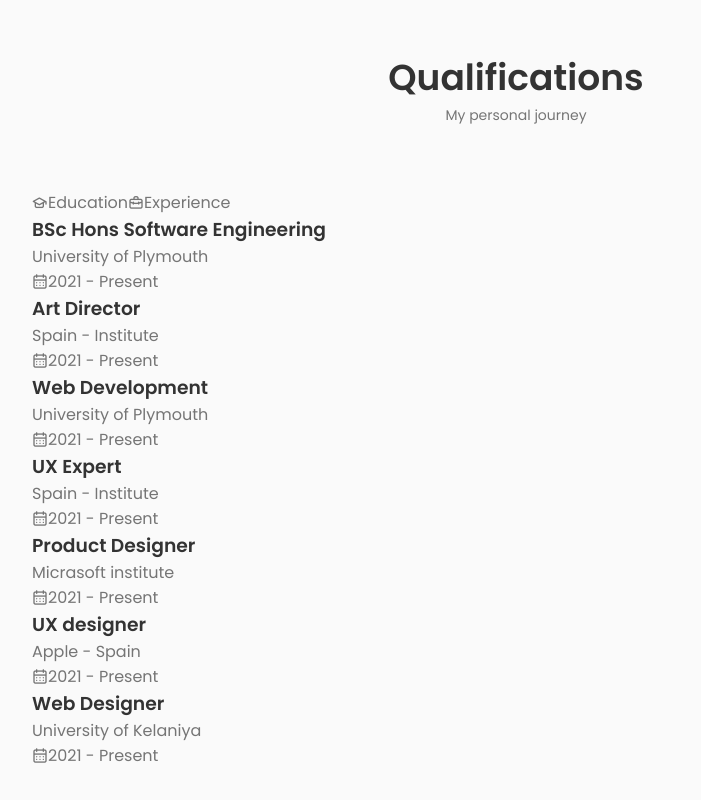
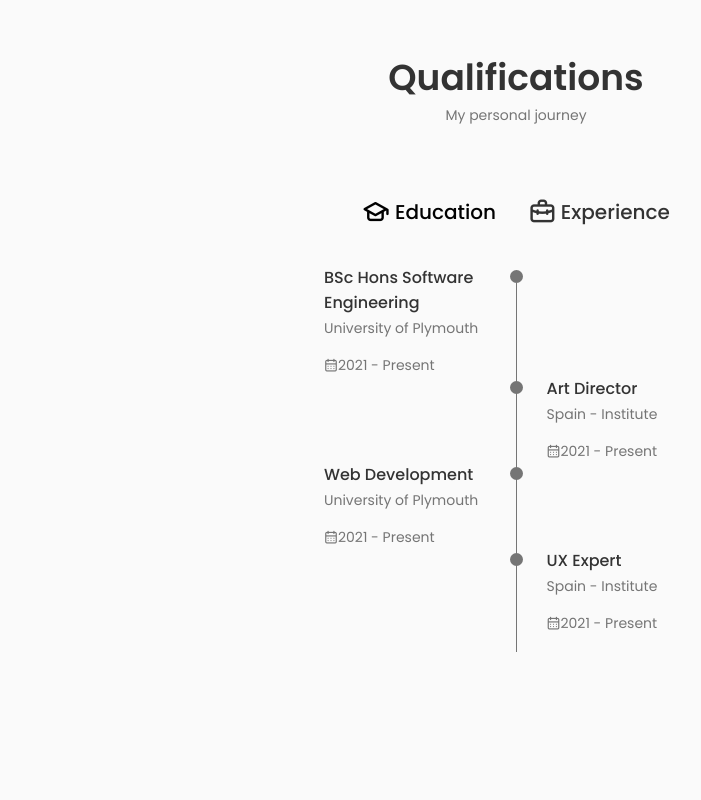
Before and after one commit to Nelithhh/Nelith-Portfolio, a React (Vite) app: page / in a window 1280 px wide. Shown: the part 2495-3295 px from the top of the page, without its empty margins (124-825 px from the left). After the commit the page ends 3161 px from the top, so only its background shows below. Built offline with nearby package versions, Linux system fonts and the light colour scheme.

Commit message:
Qualifications.css

```diff
--- a/src/components/qualifications/Qualifications.css
+++ b/src/components/qualifications/Qualifications.css
@@ -0,0 +1,81 @@
+.qualification__container {
+    max-width: 768px;
+}
+
+.qualification__tabs {
+    display: flex;
+    justify-content: center;
+    margin-bottom: var(--mb-2);
+}
+
+.qualification__button {
+    font-size: var(--h3-font-size);
+    font-weight: var(--font-medium);
+    color: var(--title-color);
+    margin: 0 var(--mb-1);
+    cursor: pointer;
+}
+
+.qualification__button:hover {
+    color: var(--title-color-dark);
+}
+
+.qualification__icon {
+    font-size: 1.8rem;
+    margin-right: var(--mb-0-25);
+}
+
+.qualification__active {
+    color: var(--title-color-dark);
+}
+
+.qualification__sections {
+    display: grid;
+    grid-template-columns: 0.5fr;
+    justify-content: center;
+}
+
+.qualification__content {
+    display: none;
+}
+
+.qualification__content-active {
+    display: block;
+}
+
+.qualification__data {
+    display: grid;
+    grid-template-columns: 1fr max-content 1fr;
+    column-gap: 1.5rem;
+}
+
+.qualification__title {
+    font-size: var(--normal-font-size);
+    font-weight: var(--font-medium);
+}
+
+.qualification__subtitle {
+    display: inline-block;
+    font-size: var(--small-font-size);
+    margin-bottom: var(--mb-1);
+}
+
+.qualification__calender {
+    font-size: var(--small-font-size);
+}
+
+.qualification__rounder {
+    display: inline-flex;
+    width: 13px;
+    height: 13px;
+    background-color: var(--text-color);
+    border-radius: 50%;
+}
+
+.qualification__line {
+    display: block;
+    width: 1px;
+    height: 100%;
+    background-color: var(--text-color);
+    transform: translate(6px, -7px);
+}
--- a/src/components/qualifications/Qualifications.jsx
+++ b/src/components/qualifications/Qualifications.jsx
@@ -1,6 +1,14 @@
-import React from 'react'
+import React, {useState} from 'react'
+import './Qualifications.css';
 
 function Qualifications() {
+  const [toggleState, setToggleState] = useState(0);
+
+  const toggleTab = (index) => {
+    setToggleState(index);
+  }
+
+
   return (
     <section className="qualification section">
         <h2 className="section__title">Qualifications</h2>
```
